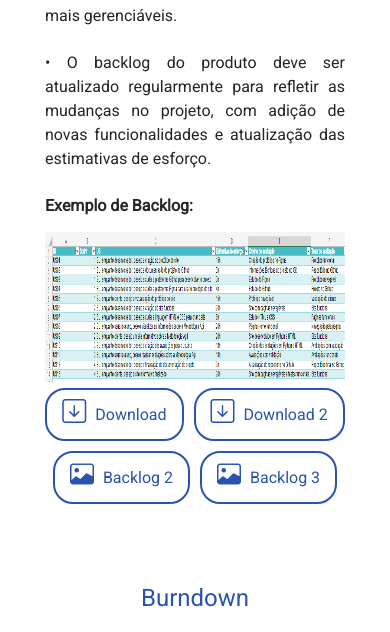
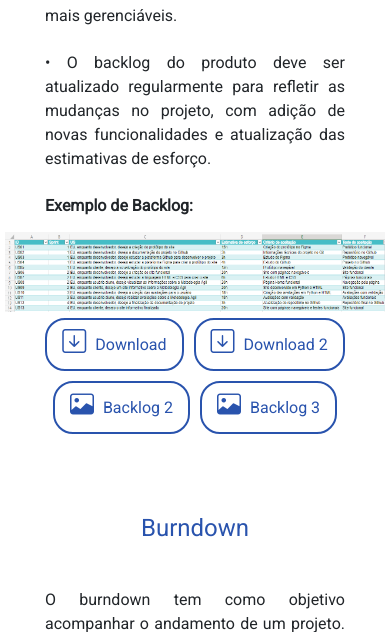
Before and after one commit to DianneFaria/Projeto-de-API-1-Semestre, a Flask app: page /ferramentas in a window 390 px wide. Shown: the part 1733-2365 px from the top of the page. Run offline with Flask 2, Linux system fonts and the light colour scheme.

Commit message:
Ajuste imagens mvp

```diff
--- a/static/css/style.css
+++ b/static/css/style.css
@@ -724,6 +724,7 @@ hr{
     }
 
     .imagem_ferramenta img{
+        height: 130px;
         max-width: 500px;
     }
 
@@ -765,7 +766,8 @@ hr{
     }
 
     .imagem_ferramenta img{
-        max-width: 450px;
+        height: 110px;
+        max-width: 400px;
     }
 
     .imagem_ferramentas img{
@@ -819,6 +821,7 @@ hr{
     }
 
     .imagem_ferramenta img{
+        height: 85px;
         max-width: 400px;
     }
 
@@ -879,7 +882,8 @@ hr{
     }
 
     .imagem_ferramenta img{
-        max-width: 300px;
+        height: 80px;
+        max-width: 380px;
     }
 
     .imagem_ferramentas img{
@@ -936,7 +940,8 @@ hr{
     }
 
     .imagem_ferramenta img{
-        max-width: 300px;
+        height: 80px;
+        max-width: 380px;
     }
 
     .imagem_ferramentas img{
```
Also changed, not shown: static/img_tópicos/Open source-pana.png.
